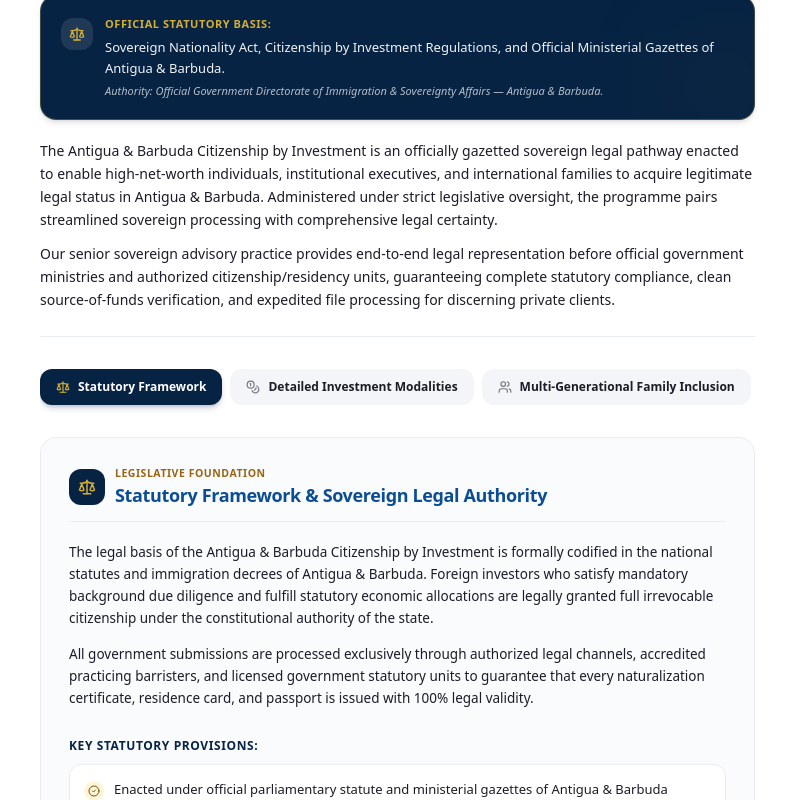
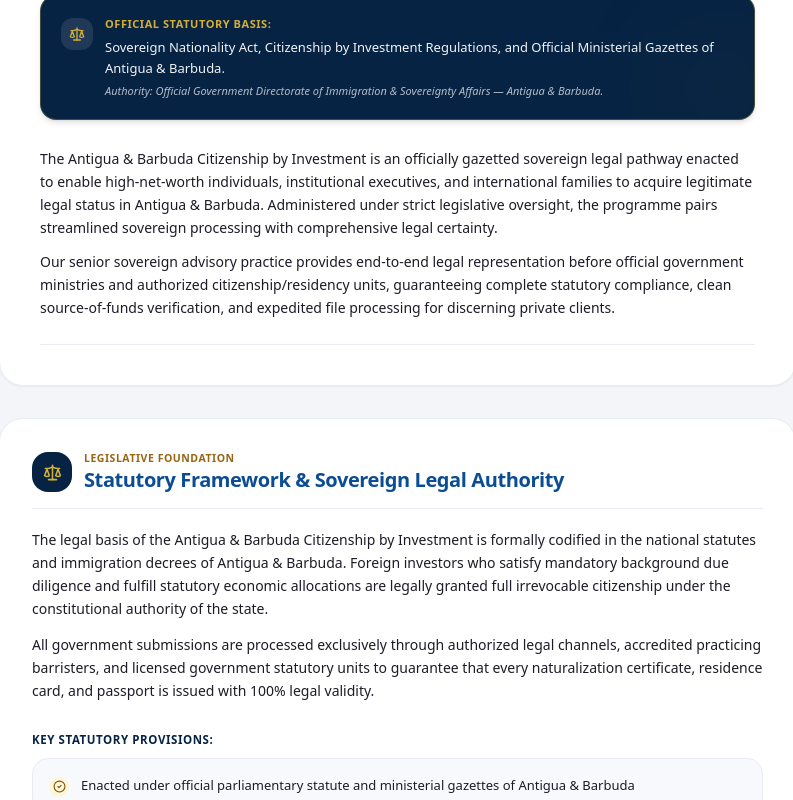
Before and after one commit to mdtbmw/izzymigration, a Next.js app: page /programmes/antigua-citizenship in a window 1280 px wide. Shown: the part 2000-2800 px from the top of the page, without its empty margins (33-826 px from the left). Built offline with nearby package versions, Linux system fonts and the light colour scheme; a web font is replaced by a local one.

Commit message:
fix: consolidate Japan residency, set exact hero photography for Japan & South Korea, and expand dossier into sequential cards

```diff
--- a/src/components/layout/Header.tsx
+++ b/src/components/layout/Header.tsx
@@ -88,8 +88,8 @@
                 )}
               </span>
               <span className="min-w-0">
-                <span className="block text-[13.5px] font-bold text-navy-900 group-hover:text-gold-600 transition-colors truncate">
-                  {p.country}
+                <span className="block text-[13px] font-bold text-navy-900 group-hover:text-gold-600 transition-colors truncate" title={p.title}>
+                  {p.title.length > 32 ? p.title.slice(0, 32) + "…" : p.title}
                 </span>
                 <span className="block text-[11.5px] font-semibold text-ink-light">
                   {p.minInvestment}
--- a/src/components/programmes/ComprehensiveDossier.tsx
+++ b/src/components/programmes/ComprehensiveDossier.tsx
@@ -1,6 +1,4 @@
-"use client";
-
-import React, { useState } from "react";
+import React from "react";
 import {
   FileText,
   Scale,
@@ -11,8 +9,6 @@
   Globe2,
   CheckCircle2,
   BookOpen,
-  ChevronDown,
-  Sparkles,
   Info,
 } from "lucide-react";
 import { ProgramDossier, DossierSection } from "@/data/programDetails";
@@ -30,18 +26,10 @@
 };
 
 export function ComprehensiveDossier({ dossier }: { dossier: ProgramDossier }) {
-  const [activeTab, setActiveTab] = useState(dossier.sections[0]?.id || "");
-
-  const activeSection =
-    dossier.sections.find((s) => s.id === activeTab) || dossier.sections[0];
-
   return (
-    <section
-      id="comprehensive-dossier"
-      className="rounded-3xl border border-surface-200 bg-white p-6 sm:p-8 md:p-10 shadow-sm space-y-8"
-      aria-label="Statutory Framework and Comprehensive Dossier"
-    >
-      {/* Header with Badges */}
+    <div className="space-y-8" aria-label="Statutory Framework and Comprehensive Dossier">
+      {/* Dossier Header & Official Authority Card */}
+      <section className="rounded-3xl border border-surface-200 bg-white p-6 sm:p-8 md:p-10 shadow-sm space-y-6">
         <div className="space-y-3 pb-6 border-b border-surface-200">
           <div className="flex flex-wrap items-center gap-2">
             <span className="inline-flex items-center gap-1.5 rounded-full bg-gold-500/15 px-3 py-1 text-[11px] font-extrabold uppercase tracking-wider text-gold-700">
@@ -58,8 +46,8 @@
             Comprehensive Programme Dossier &amp; Legal Framework
           </h2>
 
-        {/* Legal Authority Callout Box */}
-        <div className="rounded-2xl border border-gold-400/30 bg-navy-950 p-4 sm:p-5 text-white shadow-md relative overflow-hidden">
+          {/* Legal Authority Box */}
+          <div className="rounded-2xl border border-gold-400/30 bg-navy-950 p-4 sm:p-5 text-white shadow-md relative overflow-hidden mt-4">
             <div className="glow-orb -right-8 -bottom-8 h-32 w-32 bg-gold-500/10 pointer-events-none" />
             <div className="flex items-start gap-3 relative z-10">
               <span className="flex h-8 w-8 shrink-0 items-center justify-center rounded-xl bg-white/10 text-gold-400 mt-0.5">
@@ -81,85 +69,63 @@
             </div>
           </div>
 
-        {/* Executive Summary Lead */}
-        <div className="space-y-3 pt-2 text-xs sm:text-[14px] text-ink-dark leading-relaxed font-normal">
+          {/* Executive Summary Paragraphs */}
+          <div className="space-y-3 pt-4 text-xs sm:text-[14px] text-ink-dark leading-relaxed font-normal">
             {dossier.executiveSummary.map((para, idx) => (
               <p key={idx}>{para}</p>
             ))}
           </div>
         </div>
+      </section>
 
-      {/* Navigation Tabs for Deep Dive Sections */}
+      {/* Sequential Long-Form Cards (Nothing Hidden Behind Tabs) */}
       <div className="space-y-6">
-        <div className="flex items-center gap-2 overflow-x-auto pb-2 scrollbar-none">
-          {dossier.sections.map((sec) => {
-            const Icon = SECTION_ICONS[sec.id] || FileText;
-            const isActive = sec.id === (activeSection?.id || "");
+        {dossier.sections.map((section, sidx) => {
+          const SectionIcon = SECTION_ICONS[section.id] || FileText;
           return (
-              <button
-                key={sec.id}
-                onClick={() => setActiveTab(sec.id)}
-                type="button"
-                className={`whitespace-nowrap inline-flex items-center gap-2 px-4 py-2.5 rounded-xl text-xs font-extrabold transition-all duration-200 shrink-0 ${
-                  isActive
-                    ? "bg-navy-950 text-white shadow-md shadow-navy-950/20"
-                    : "bg-surface-100 text-ink-dark hover:bg-surface-200 hover:text-navy-950"
-                }`}
+            <section
+              key={section.id || sidx}
+              id={section.id}
+              className="rounded-3xl border border-surface-200 bg-white p-6 sm:p-8 shadow-sm space-y-5 transition-all duration-300 hover:border-gold-400/50"
             >
-                <Icon size={14} className={isActive ? "text-gold-400" : "text-ink-light"} />
-                <span>{sec.title.split("&")[0].trim()}</span>
-              </button>
-            );
-          })}
-        </div>
-
-        {/* Active Section Content Render */}
-        {activeSection && (
-          <div className="rounded-2xl border border-surface-200 bg-surface-50/70 p-5 sm:p-7 space-y-5 animate-fadeIn">
-            <div className="flex flex-wrap items-center justify-between gap-2 pb-3 border-b border-surface-200">
-              <div className="flex items-center gap-2.5">
-                {(() => {
-                  const SectionIcon = SECTION_ICONS[activeSection.id] || FileText;
-                  return (
-                    <span className="flex h-9 w-9 items-center justify-center rounded-xl bg-navy-950 text-gold-400">
-                      <SectionIcon size={18} />
+              {/* Section Card Header */}
+              <div className="flex items-center gap-3 pb-3.5 border-b border-surface-200">
+                <span className="flex h-10 w-10 shrink-0 items-center justify-center rounded-2xl bg-navy-950 text-gold-400 shadow-xs">
+                  <SectionIcon size={19} />
                 </span>
-                  );
-                })()}
                 <div>
-                  {activeSection.badge && (
+                  {section.badge && (
                     <span className="text-[10.5px] font-extrabold uppercase tracking-wider text-gold-600 block">
-                      {activeSection.badge}
+                      {section.badge}
                     </span>
                   )}
-                  <h3 className="text-base sm:text-lg font-extrabold text-navy-900 font-heading">
-                    {activeSection.title}
+                  <h3 className="text-base sm:text-xl font-extrabold text-navy-900 font-heading">
+                    {section.title}
                   </h3>
                 </div>
               </div>
-            </div>
 
-            {/* Paragraphs */}
-            <div className="space-y-3.5 text-xs sm:text-[13.5px] text-ink-dark leading-relaxed font-normal">
-              {activeSection.paragraphs.map((p, idx) => (
-                <p key={idx}>{p}</p>
+              {/* Section Paragraphs */}
+              <div className="space-y-3.5 text-xs sm:text-[14px] text-ink-dark leading-relaxed font-normal">
+                {section.paragraphs.map((p, pidx) => (
+                  <p key={pidx}>{p}</p>
                 ))}
               </div>
 
-            {/* Bullet points */}
-            {activeSection.bulletPoints && activeSection.bulletPoints.length > 0 && (
+              {/* Key Statutory Bullet Points */}
+              {section.bulletPoints && section.bulletPoints.length > 0 && (
                 <div className="space-y-2.5 pt-2">
-                <p className="text-xs font-extrabold uppercase tracking-wider text-navy-950">
+                  <p className="text-[11.5px] font-extrabold uppercase tracking-wider text-navy-950">
                     Key Statutory Provisions:
                   </p>
                   <div className="grid gap-2.5">
-                  {activeSection.bulletPoints.map((bp, bidx) => (
+                    {section.bulletPoints.map((bp, bidx) => (
                       <div
                         key={bidx}
-                      className="flex items-start gap-2.5 rounded-xl border border-surface-200 bg-white p-3.5 text-xs sm:text-[13px] text-ink-dark"
+                        className="flex items-start gap-3 rounded-2xl border border-surface-200 bg-surface-50 p-4 text-xs sm:text-[13px] text-ink-dark"
                       >
                         <span className="flex h-5 w-5 shrink-0 items-center justify-center rounded-full bg-gold-100 text-gold-700 mt-0.5">
-                        <CheckCircle2 size={12} />
+                          <CheckCircle2 size={13} />
                         </span>
                         <span className="leading-relaxed font-medium">{bp}</span>
                       </div>
@@ -168,21 +134,22 @@
                 </div>
               )}
 
-            {/* Statutory Callout */}
-            {activeSection.callout && (
-              <div className="rounded-xl border border-gold-400/40 bg-gold-500/10 p-4 sm:p-5 text-navy-900 mt-4 space-y-1.5">
+              {/* Statutory Callout Box */}
+              {section.callout && (
+                <div className="rounded-2xl border border-gold-400/40 bg-gold-500/10 p-4 sm:p-5 text-navy-900 mt-4 space-y-1.5">
                   <div className="flex items-center gap-2 text-xs font-extrabold text-navy-950 uppercase tracking-wider">
                     <Info size={16} className="text-gold-600 shrink-0" />
-                  {activeSection.callout.title}
+                    {section.callout.title}
                   </div>
                   <p className="text-xs sm:text-[13px] text-ink-dark leading-relaxed">
-                  {activeSection.callout.text}
+                    {section.callout.text}
                   </p>
                 </div>
               )}
-          </div>
-        )}
-      </div>
             </section>
           );
+        })}
+      </div>
+    </div>
+  );
 }
--- a/src/data/countryGalleries.ts
+++ b/src/data/countryGalleries.ts
@@ -8,7 +8,7 @@
 export const countryGalleries: Record<string, GalleryImage[]> = {
   "South Korea": [
     {
-      "url": "https://static.wixstatic.com/media/nsplsh_3eedd3ffea274621bd4736b023864875~mv2.jpg/v1/fill/w_1200,h_800,al_c,q_85,enc_avif,quality_auto/Image%20by%20Hoyoung%20Choi.jpg",
+      "url": "/assets/imgs/programs/korea-hero.jpg",
       "title": "Seoul Namsan Skyline by Hoyoung Choi",
       "category": "Landmark",
       "caption": "Dynamic global metropolis blending hypermodern infrastructure with rich cultural heritage."
@@ -34,7 +34,7 @@
   ],
   "Japan": [
     {
-      "url": "https://images.unsplash.com/photo-1503899036084-c55cdd92da26?auto=format&fit=crop&w=1400&q=85",
+      "url": "/assets/imgs/programs/japan-hero.png",
       "title": "Tokyo Tower & Metropolitan Skyline",
       "category": "Landmark",
       "caption": "World-class financial and technological capital offering unparalleled safety and enterprise opportunities."
```
Also changed, not shown: src/data/programs.ts (+55 -92 lines), public/assets/imgs/programs/korea-hero.jpg (added), 1 other file (tests, documents, lock files or other folders). Lines whose indentation alone changed are shown as unchanged.
